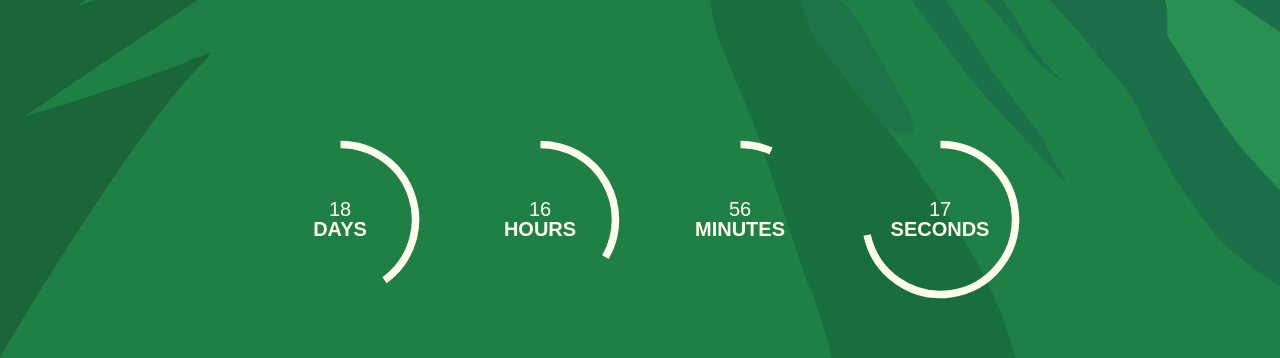
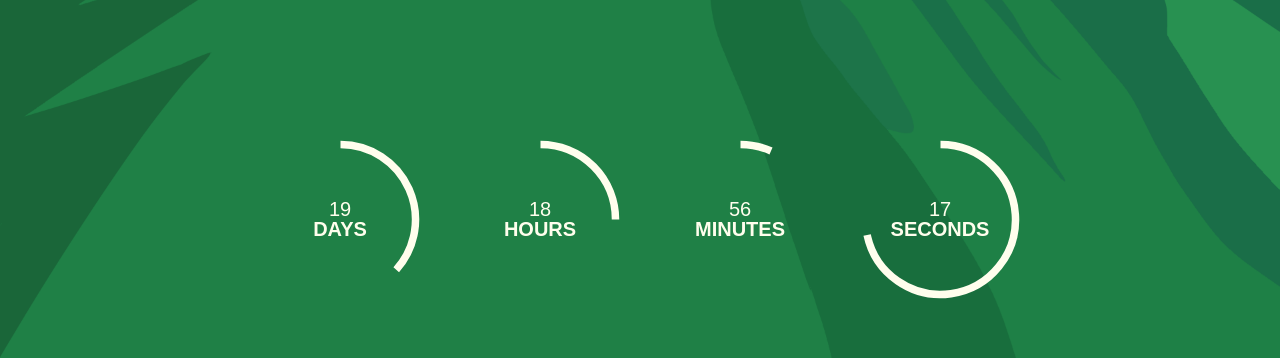
Before and after one commit to agustinignaciovazquez/crypto-claus-frontend, a React (Create React App) app: page / in a window 1280 px wide. Shown: the part 780-1138 px from the top of the page. Built offline with nearby package versions, Linux system fonts and the light colour scheme; no server answers; what @project-serum/anchor would draw is missing.

Commit message:
Update App.js

```diff
--- a/src/App.js
+++ b/src/App.js
@@ -80,7 +80,7 @@ function App() {
       return <Mint></Mint>;
     } else {
       // Render a countdown
-      return <CountdownTimer timeTillDate="12 22 2021, 8:00 pm" timeFormat="MM DD YYYY, h:mm a" />;
+      return <CountdownTimer timeTillDate="12 23 2021, 10:00 pm" timeFormat="MM DD YYYY, h:mm a" />;
     }
   };
 
```
